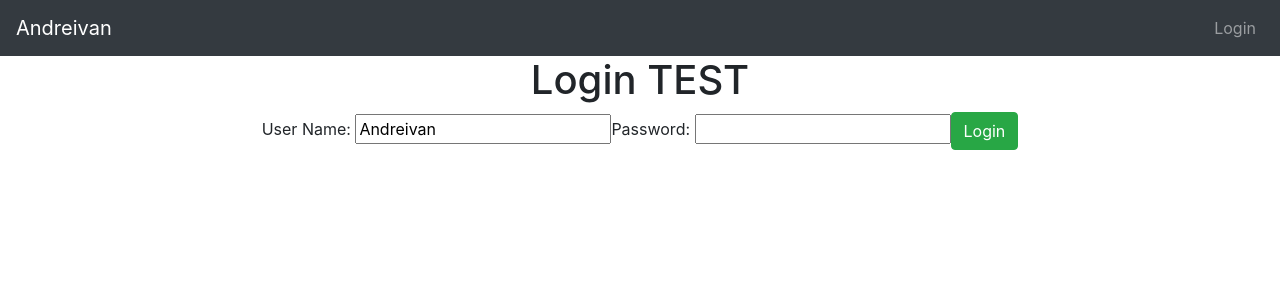
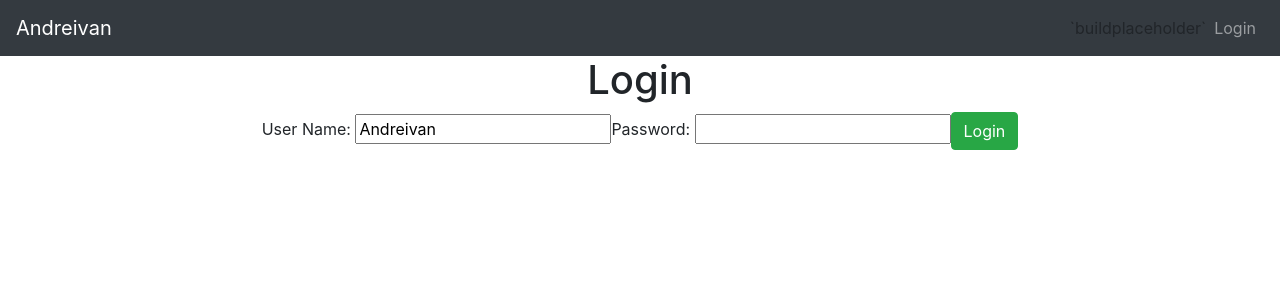
Before and after one commit to AndreivanP/FE_PatrimonyManagement, a React (Create React App) app: page /login in a window 1280 px wide. Shown: the top 300 px of the page. Built offline with nearby package versions, Linux system fonts and the light colour scheme.

Commit message:
Build Number

```diff
--- a/src/Properties.js
+++ b/src/Properties.js
@@ -1,2 +1,3 @@
 // export const API_URL = 'http://ec2-54-85-159-102.compute-1.amazonaws.com:8080'
 export const API_URL = 'http://asset-management:8080'
+export const BUILD_NUMBER = 'buildplaceholder'
--- a/src/components/patrimony_management/HeaderComponent.jsx
+++ b/src/components/patrimony_management/HeaderComponent.jsx
@@ -2,9 +2,17 @@ import React, { Component } from 'react'
 import { Link } from 'react-router-dom'
 import AuthenticationService from '../../authentication/AuthenticationService'
 import { withRouter } from 'react-router';
+import { BUILD_NUMBER } from "../../Properties"
+
+function getCurrentDate() {
+    return new Date().toLocaleString();
+}
+
 
 class HeaderComponent extends Component {
+
     render() {
+        let juca = getCurrentDate();
         let isUserLoggedIn = AuthenticationService.isUserLoggedIn();
         return (
             <header>
@@ -16,6 +24,7 @@ class HeaderComponent extends Component {
                         {isUserLoggedIn && <li ><Link className="nav-link" to="/financial">Financial Calc</Link></li>}
                     </ul>
                     <ul className="navbar-nav navbar-collapse justify-content-end">
+                        <div>`{BUILD_NUMBER}`</div>
                         {!isUserLoggedIn && <li ><Link className="nav-link" to="/login">Login</Link></li>}
                         {isUserLoggedIn && <li ><Link className="nav-link" to="/logout" onClick={AuthenticationService.logout}>Logout</Link></li>}
                     </ul>
--- a/src/components/patrimony_management/LoginComponent.jsx
+++ b/src/components/patrimony_management/LoginComponent.jsx
@@ -36,7 +36,7 @@ class LoginComponent extends Component {
     render() {
         return (
             <div className="text-center">
-                <h1 >Login TEST</h1>
+                <h1 >Login</h1>
                 <div >
                     {/* <ShowInvalidCredentials hasLoginFailed={this.state.hasLoginFailed}></ShowInvalidCredentials>
                     <ShowLoginSuccesMessage showSuccesMessage={this.state.showSuccesMessage}></ShowLoginSuccesMessage> */}
```
